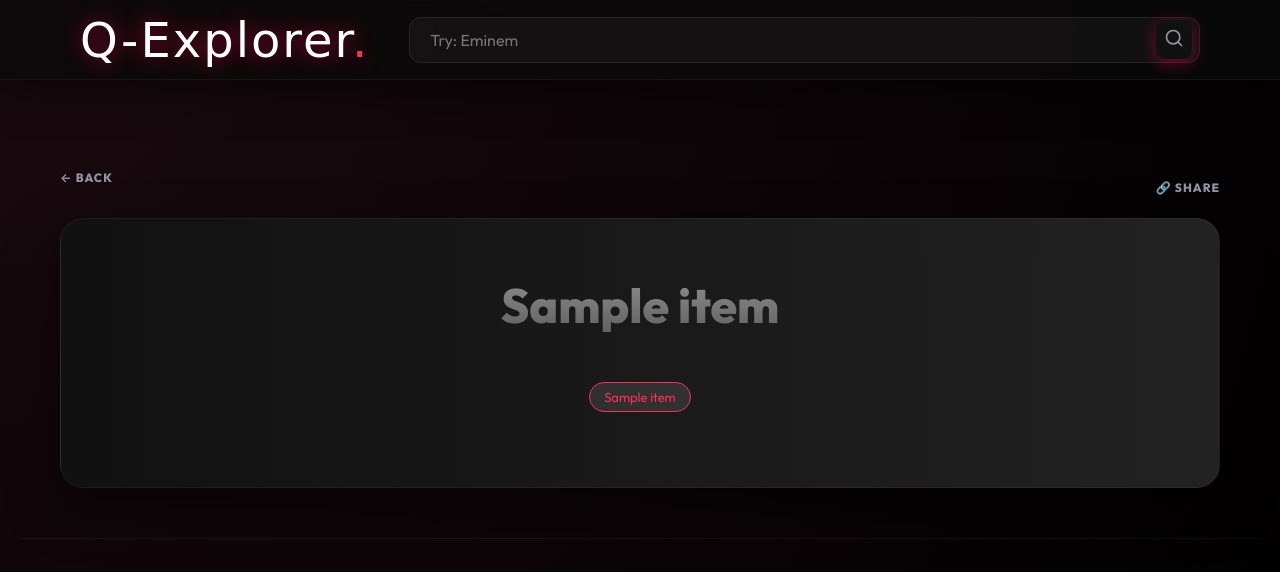
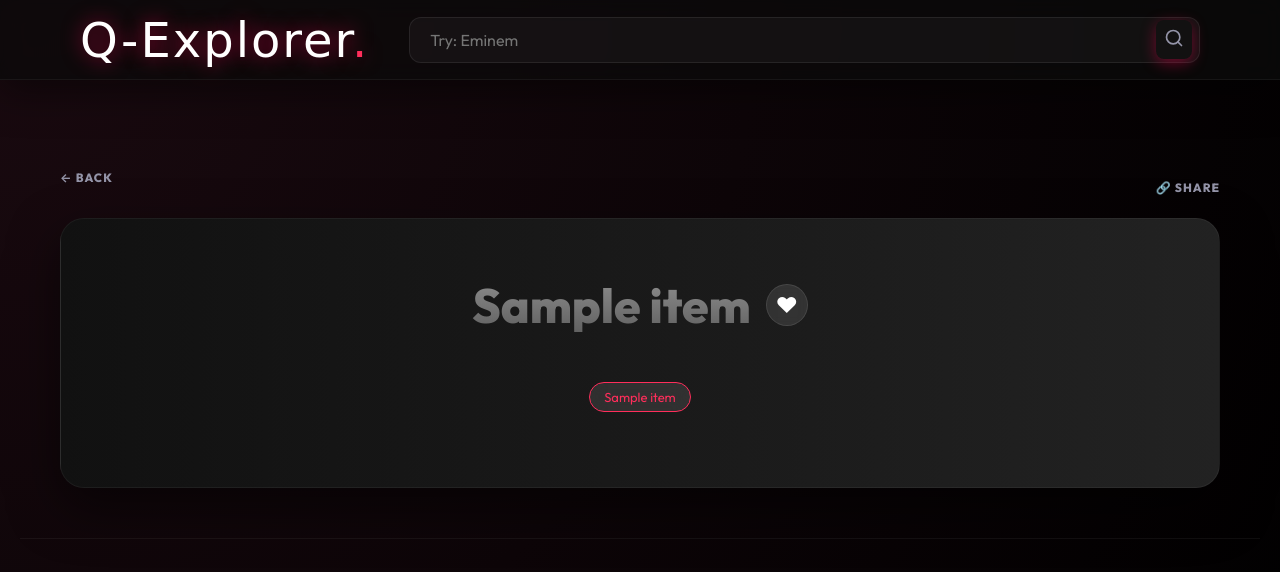
Before and after one commit to ilsgeorg-byte/q-explorer, a Flask app: page /artist/1 in a window 1280 px wide. Shown: the top 572 px of the page. Run offline with Flask 3, Linux system fonts and the light colour scheme; a database or web service that is not in the repository returns one stand-in record (values such as "Sample title"); data that the repository does not hold is empty; some web fonts are replaced.

Commit message:
Favorites refactoring

```diff
--- a/static/style.css
+++ b/static/style.css
@@ -1101,13 +1101,18 @@ button:hover {
     z-index: 20;
     transition: 0.3s;
     font-size: 16px;
-    opacity: 0;
-    transform: translateY(-5px);
+    opacity: 1;
+    /* Всегда видно */
+    transform: scale(1);
+    /* Нормальный размер */
+    background: rgba(0, 0, 0, 0.4);
+    /* Чуть темнее фон для контраста */
 }
 
 .card:hover .btn-like {
-    opacity: 1;
-    transform: translateY(0);
+    background: rgba(0, 0, 0, 0.6);
+    transform: scale(1.1);
+    /* Увеличение при наведении на карточку */
 }
 
 .btn-like:hover {
@@ -1120,6 +1125,20 @@ button:hover {
     opacity: 1;
     color: var(--primary);
     background: rgba(255, 255, 255, 0.1);
+}
+
+/* HERO LIKE BUTTON (Для шапки артиста/альбома) */
+.hero-like {
+    position: static;
+    /* Не абсолютное позиционирование */
+    width: 42px;
+    height: 42px;
+    font-size: 22px;
+    background: rgba(255, 255, 255, 0.1);
+    border: 1px solid rgba(255, 255, 255, 0.1);
+    margin-left: 15px;
+    display: inline-flex;
+    transform: none !important;
 }
 
 /* SEE ALL BUTTON */
--- a/templates/views/artist_detail.html
+++ b/templates/views/artist_detail.html
@@ -7,7 +7,14 @@
     {% if artist_image %}<img src="{{ artist_image }}"
         style="width: 180px; height: 180px; border-radius: 50%; object-fit: cover; margin-bottom: 15px; box-shadow: 0 10px 30px rgba(0,0,0,0.5);">{%
     endif %}
-    <h1 style="font-size: 3rem; margin: 0 0 10px 0;">{{ artist.artistName }}</h1>
+
+    <div style="display: flex; align-items: center; justify-content: center; margin-bottom: 10px;">
+        <h1 style="font-size: 3rem; margin: 0;">{{ artist.artistName }}</h1>
+        <div class="btn-like hero-like"
+            onclick="toggleLike(this, 'artist', '{{ artist.artistId }}', '{{ artist.artistName|replace('\'', '\\\'') }}', '{{ artist_image or '' }}', '{{ artist.primaryGenreName }}', '')">
+            ♥
+        </div>
+    </div>
 
     <!-- Тэги -->
     <div class="hero-meta" style="margin-bottom: 15px;">
@@ -48,7 +55,7 @@
             <div class="song-artist" style="opacity: 0.7;">{{ song.collectionName }}</div>
         </div>
         <!-- Лайк -->
-        <div class="btn-like song-like" style="margin-left: auto; position: static; opacity: 1;"
+        <div class="btn-like song-like" style="margin-left: auto; position: static;"
             onclick="toggleLike(this, 'song', '{{ song.trackId }}', '{{ song.trackName|replace('\'', '\\\'') }}', '{{ song.artworkUrl100 }}', '{{ song.artistName|replace('\'', '\\\'') }}', '{{ song.spotify_link }}')">
             ♥</div>
     </div>
@@ -90,7 +97,7 @@
 <div class="grid">
     {% for item in items %}
     <a href="/album/{{ item.collectionId }}" class="card" onclick="void(0)">
-        <div class="btn-like" style="opacity: 1;"
+        <div class="btn-like"
             onclick="toggleLike(this, 'album', '{{ item.collectionId }}', '{{ item.collectionName|replace('\'', '\\\'') }}', '{{ item.artworkUrl100 }}', '{{ item.artistName|replace('\'', '\\\'') }}', '')">
             ♥</div>
         <img src="{{ item.artworkUrl100 }}">
--- a/templates/views/results.html
+++ b/templates/views/results.html
@@ -7,7 +7,7 @@
 <div class="grid">
     {% for item in data.artists %}
     <a href="/artist/{{ item.artistId }}" class="card artist-card" onclick="void(0)">
-        <div class="btn-like" style="opacity: 1;"
+        <div class="btn-like"
             onclick="toggleLike(this, 'artist', '{{ item.artistId }}', '{{ item.artistName|replace('\'', '\\\'') }}', '{{ item.image }}', '{{ item.primaryGenreName }}', '')">
             ♥</div>
 
@@ -40,7 +40,7 @@
 <div class="grid">
     {% for item in data.albums %}
     <a href="/album/{{ item.collectionId }}" class="card" onclick="void(0)">
-        <div class="btn-like" style="opacity: 1;"
+        <div class="btn-like"
             onclick="toggleLike(this, 'album', '{{ item.collectionId }}', '{{ item.collectionName|replace('\'', '\\\'') }}', '{{ item.artworkUrl100 }}', '{{ item.artistName|replace('\'', '\\\'') }}', '')">
             ♥</div>
         <img src="{{ item.artworkUrl100 }}">
@@ -71,7 +71,7 @@
             <div class="song-title">{{ item.trackName }}</div>
             <div class="song-artist">{{ item.artistName }}</div>
         </div>
-        <div class="song-like btn-like" style="margin-left: auto; position: static; opacity: 1;"
+        <div class="song-like btn-like" style="margin-left: auto; position: static;"
             onclick="toggleLike(this, 'song', '{{ item.trackId }}', '{{ item.trackName|replace('\'', '\\\'') }}', '{{ item.artworkUrl100 }}', '{{ item.artistName|replace('\'', '\\\'') }}', '{{ item.spotify_link }}')">
             ♥</div>
     </div>
--- a/templates/views/see_all.html
+++ b/templates/views/see_all.html
@@ -18,7 +18,7 @@
             <div class="song-title">{{ item.trackName }}</div>
             <div class="song-artist">{{ item.artistName }}</div>
         </div>
-        <div class="song-like btn-like" style="margin-left: auto; position: static; opacity: 1;"
+        <div class="song-like btn-like" style="margin-left: auto; position: static;"
             onclick="toggleLike(this, 'song', '{{ item.trackId }}', '{{ item.trackName|replace('\'', '\\\'') }}', '{{ item.artworkUrl100 }}', '{{ item.artistName|replace('\'', '\\\'') }}', '{{ item.spotify_link }}')">
             ♥</div>
     </div>
@@ -29,7 +29,7 @@
     {% for item in results %}
     {% if type == 'artists' %}
     <a href="/artist/{{ item.artistId }}" class="card artist-card" onclick="void(0)">
-        <div class="btn-like" style="opacity: 1;"
+        <div class="btn-like"
             onclick="toggleLike(this, 'artist', '{{ item.artistId }}', '{{ item.artistName|replace('\'', '\\\'') }}', '{{ item.image }}', '{{ item.primaryGenreName }}', '')">
             ♥</div>
 
@@ -51,7 +51,7 @@
     </a>
     {% elif type == 'albums' %}
     <a href="/album/{{ item.collectionId }}" class="card" onclick="void(0)">
-        <div class="btn-like" style="opacity: 1;"
+        <div class="btn-like"
             onclick="toggleLike(this, 'album', '{{ item.collectionId }}', '{{ item.collectionName|replace('\'', '\\\'') }}', '{{ item.artworkUrl100 }}', '{{ item.artistName|replace('\'', '\\\'') }}', '')">
             ♥</div>
         <img src="{{ item.artworkUrl100 }}">
```
Also changed, not shown: templates/views/album_detail.html (+9 -2 lines).
